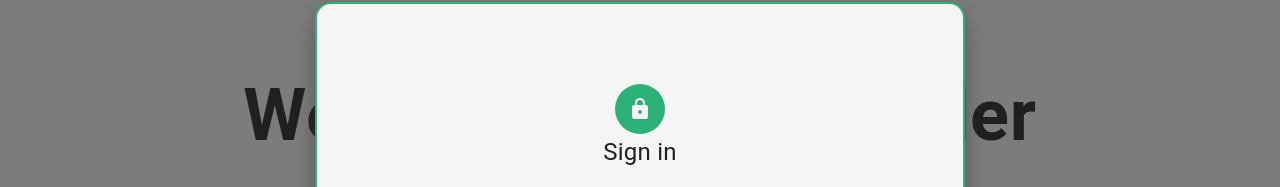
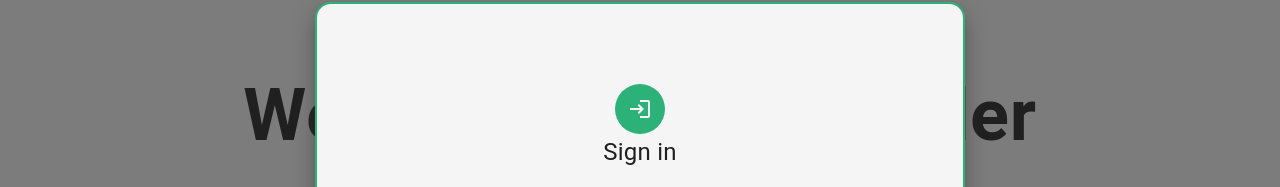
Before and after one commit to Primuu/FarmGuider-EngineeringProject, a React (Vite) app in the folder Frontend/farmguider-app/: page / in a window 1280 px wide. Both pictures are taken after a click on the button "GET STARTED". Shown: the part 98-285 px from the top of the page. Built offline with nearby package versions, Linux system fonts and the light colour scheme; no server answers.

Commit message:
Change icon

```diff
--- a/Frontend/farmguider-app/src/pages/NotLoggedPage/LoginForm.tsx
+++ b/Frontend/farmguider-app/src/pages/NotLoggedPage/LoginForm.tsx
@@ -3,7 +3,7 @@ import {Box, Button, Container, TextField, Typography} from '@mui/material';
 import AuthenticationRequestDTO from "@/entities/AuthenticationRequestDTO.ts";
 import {authenticate} from "@/services/authenticationService.ts";
 import '@/pages/NotLoggedPage/loginForm.css';
-import LockIcon from '@mui/icons-material/Lock';
+import LoginIcon from '@mui/icons-material/Login';
 import {useTranslation} from "react-i18next";
 
 interface LoginFormProps {
@@ -43,7 +43,7 @@ const LoginForm: React.FC<LoginFormProps> = ({ cancel }) => {
         <Container className="login-container">
             <Box className="login-box">
                 <Box className="login-icon">
-                    <LockIcon/>
+                    <LoginIcon/>
                 </Box>
                 <Typography className="login-header">
                     {t('login.header')}
```
